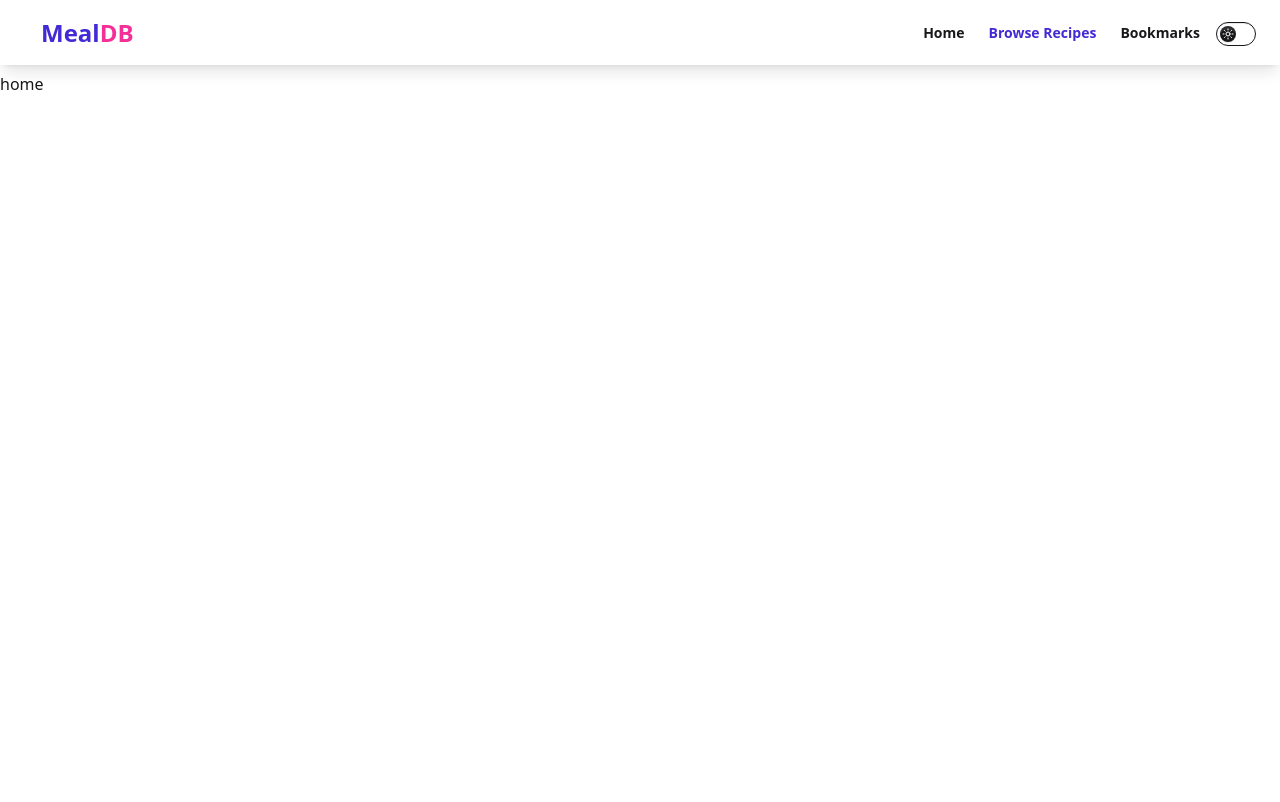
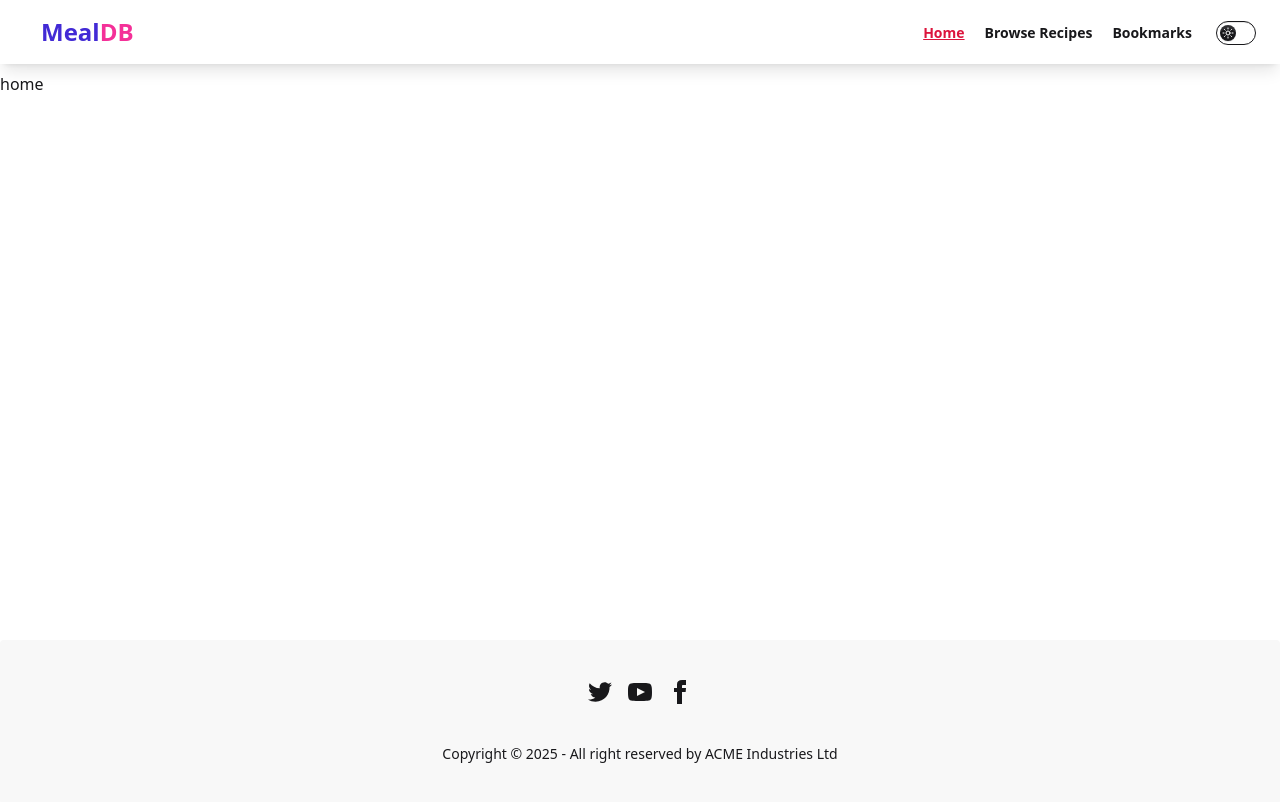
Before and after one commit to Dilshad-Jahan-Tabassum/mealdb-react, a React (Vite) app: page / in a window 1280 px wide. Built offline with nearby package versions, Linux system fonts and the light colour scheme.

Commit message:
footer navbar mainlayout setup done

```diff
--- /dev/null
+++ b/src/Components/Footer/Footer.jsx
@@ -0,0 +1,51 @@
+import React from 'react';
+
+const Footer = () => {
+    return (
+        <footer className="footer footer-horizontal footer-center bg-base-200 text-base-content rounded p-10">
+
+  <nav>
+    <div className="grid grid-flow-col gap-4">
+      <a>
+        <svg
+          xmlns="http://www.w3.org/2000/svg"
+          width="24"
+          height="24"
+          viewBox="0 0 24 24"
+          className="fill-current">
+          <path
+            d="M24 4.557c-.883.392-1.832.656-2.828.775 1.017-.609 1.798-1.574 2.165-2.724-.951.564-2.005.974-3.127 1.195-.897-.957-2.178-1.555-3.594-1.555-3.179 0-5.515 2.966-4.797 6.045-4.091-.205-7.719-2.165-10.148-5.144-1.29 2.213-.669 5.108 1.523 6.574-.806-.026-1.566-.247-2.229-.616-.054 2.281 1.581 4.415 3.949 4.89-.693.188-1.452.232-2.224.084.626 1.956 2.444 3.379 4.6 3.419-2.07 1.623-4.678 2.348-7.29 2.04 2.179 1.397 4.768 2.212 7.548 2.212 9.142 0 14.307-7.721 13.995-14.646.962-.695 1.797-1.562 2.457-2.549z"></path>
+        </svg>
+      </a>
+      <a>
+        <svg
+          xmlns="http://www.w3.org/2000/svg"
+          width="24"
+          height="24"
+          viewBox="0 0 24 24"
+          className="fill-current">
+          <path
+            d="M19.615 3.184c-3.604-.246-11.631-.245-15.23 0-3.897.266-4.356 2.62-4.385 8.816.029 6.185.484 8.549 4.385 8.816 3.6.245 11.626.246 15.23 0 3.897-.266 4.356-2.62 4.385-8.816-.029-6.185-.484-8.549-4.385-8.816zm-10.615 12.816v-8l8 3.993-8 4.007z"></path>
+        </svg>
+      </a>
+      <a>
+        <svg
+          xmlns="http://www.w3.org/2000/svg"
+          width="24"
+          height="24"
+          viewBox="0 0 24 24"
+          className="fill-current">
+          <path
+            d="M9 8h-3v4h3v12h5v-12h3.642l.358-4h-4v-1.667c0-.955.192-1.333 1.115-1.333h2.885v-5h-3.808c-3.596 0-5.192 1.583-5.192 4.615v3.385z"></path>
+        </svg>
+      </a>
+    </div>
+  </nav>
+  <aside>
+    <p>Copyright © {new Date().getFullYear()} - All right reserved by ACME Industries Ltd</p>
+  </aside>
+</footer>
+    );
+};
+
+export default Footer;
--- /dev/null
+++ b/src/Components/Navbar/Nav.css
@@ -0,0 +1,9 @@
+ul a{
+    margin-right: 20px;
+    font-weight: bold;
+}
+ul .active{
+    color: crimson;
+    text-decoration: underline;
+
+}
--- a/src/Components/Nav.jsx
+++ b/src/Components/Navbar/Nav.jsx
@@ -1,6 +1,6 @@
 import { useEffect, useState } from "react";
-
-import React from 'react';
+import './Nav.css';
+import { NavLink } from "react-router-dom";
 
 const Nav = () => {
   const [theme, setTheme] = useState('light');
@@ -29,9 +29,9 @@
   </div>
   <div className="flex-none">
     <ul className="menu menu-horizontal px-1">
-      <li><a className='font-bold '>Home</a></li>
-      <li><a className='font-bold  text-primary'>Browse Recipes</a></li>
-      <li><a className='font-bold '>Bookmarks</a></li>
+      <NavLink to="/" >Home</NavLink>
+      <NavLink  to="/browse-recipes" >Browse Recipes</NavLink>
+      <NavLink to="/bookmarks" >Bookmarks</NavLink>
 
     </ul>
     <label className="toggle text-base-content">
--- a/src/Pages/Home.jsx
+++ b/src/Pages/Home.jsx
@@ -1,13 +1,10 @@
-import Nav from '../Components/Nav';
+import { Outlet } from 'react-router-dom';
+
 
 const Home = () => {
   return (
     <div>
-        <div className='h-18'>
-          <Nav></Nav>
-        </div>
         <h1>home</h1>
-
     </div>
 
   );
--- /dev/null
+++ b/src/layouts/MainLayout.jsx
@@ -0,0 +1,20 @@
+import { Outlet } from 'react-router-dom';
+import Nav from '../Components/Navbar/Nav'
+import Footer from '../Components/Footer/Footer';
+
+const MainLayout = () => {
+    return (
+        <div>
+            <div className='h-18'>
+                <Nav></Nav>
+            </div>
+            <div className="min-h-[calc(100vh-232px)]">
+                <Outlet></Outlet>
+            </div>
+
+            <Footer></Footer>
+        </div>
+    );
+};
+
+export default MainLayout;
--- a/src/main.jsx
+++ b/src/main.jsx
@@ -1,30 +1,17 @@
-import { StrictMode } from 'react'
-import { createRoot } from 'react-dom/client'
 import './index.css'
-import App from './App.jsx'
-import { createBrowserRouter, RouterProvider } from 'react-router-dom'
-import Home from './Pages/Home.jsx'
-import BrowseRecipes from './Pages/BrowseRecipes.jsx'
-import Bookmarks from './Pages/Bookmarks.jsx'
+
+import {BrowserRouter, RouterProvider } from 'react-router-dom'
+import ReactDOM from "react-dom/client";
+import router from './router/Router.jsx'; // router.js file theke router import kora hoyeche
+// router.js file e amra createBrowserRouter diye router create korechi
 
 
-const router = createBrowserRouter([
-  {
-    path:'/',
-    element: <Home></Home>
-  },
-  {
-    path:'/browse-recipes',
-    element: <BrowseRecipes></BrowseRecipes>
-  },
-  {
-    path:'/bookmarks',
-    element: <Bookmarks></Bookmarks>
-  }
-])
 
-createRoot(document.getElementById('root')).render(
-  <StrictMode>
+const root = document.getElementById("root");
+
+ReactDOM.createRoot(root).render(
+
     <RouterProvider router={router}/>
-  </StrictMode>,
+,
+
 )
--- /dev/null
+++ b/src/router/Router.jsx
@@ -0,0 +1,29 @@
+import Home from '../pages/Home.jsx'
+import BrowseRecipes from '../pages/BrowseRecipes.jsx'
+import Bookmarks from '../pages/Bookmarks.jsx'
+import MainLayout from '../layouts/MainLayout.jsx'
+import { createBrowserRouter } from 'react-router-dom'
+
+const router = createBrowserRouter([
+  {
+    path:'/',
+    element: <MainLayout/>,
+    children:[
+      {
+    path:'/',
+    element: <Home></Home>
+    },
+    {
+    path:'/browse-recipes',
+    element: <BrowseRecipes></BrowseRecipes>
+    },
+    {
+      path:'/bookmarks',
+      element: <Bookmarks></Bookmarks>
+    }
+    ]
+  },
+
+])
+
+export default router;
```
